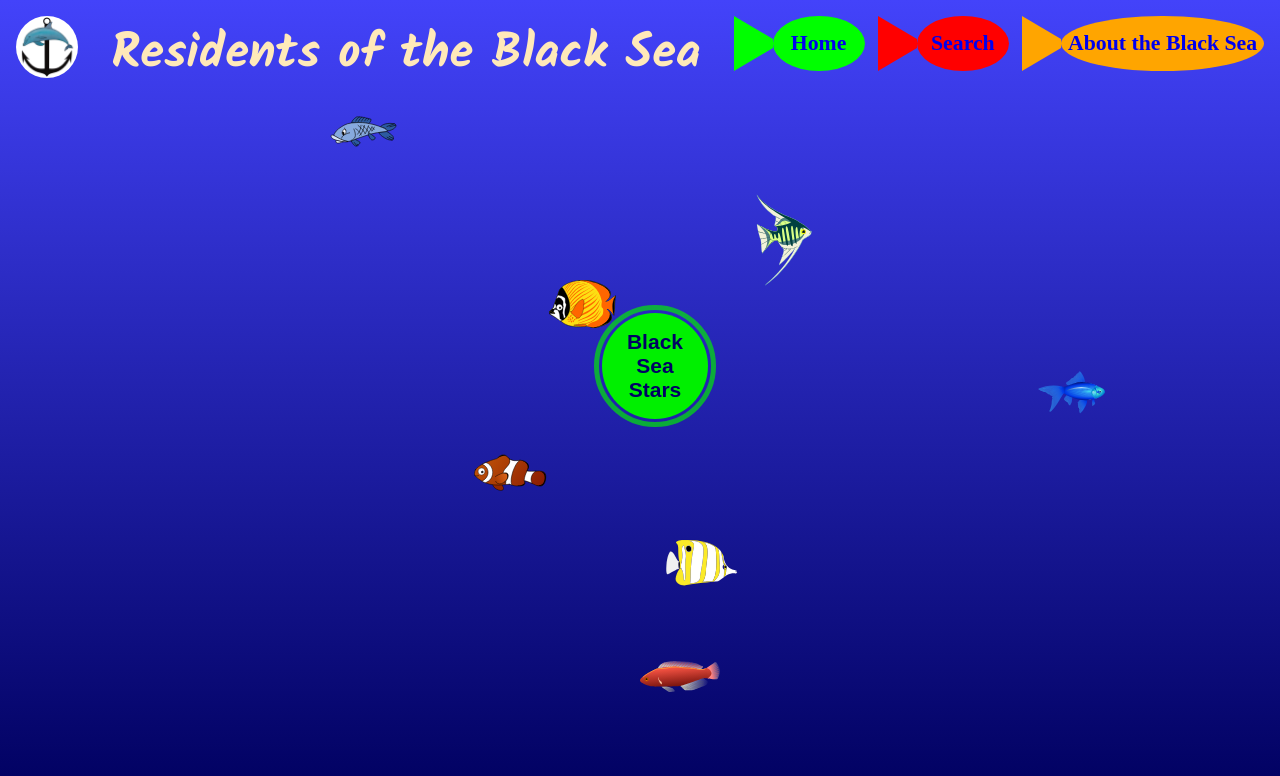
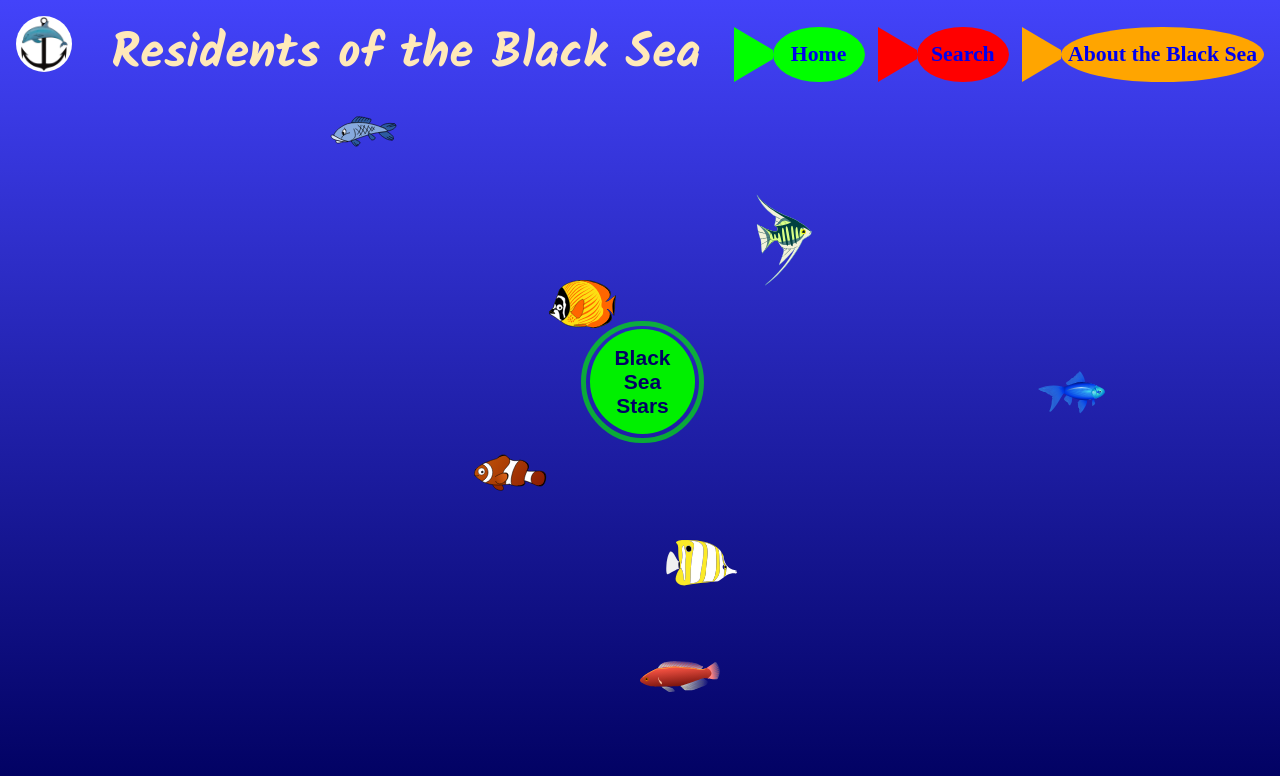
Before and after one commit to AlexandrChek/Residents_of_the_Black_Sea, a Vue app: page / in a window 1280 px wide. Shown: the top 776 px of the page. Built offline with nearby package versions, Linux system fonts and the light colour scheme; the HTML template or start-up script is replaced by a standard one.

Commit message:
logo corrected

```diff
--- a/src/components/BurgerLines.vue
+++ b/src/components/BurgerLines.vue
@@ -11,13 +11,17 @@ name: 'BurgerLines'
 </script>
 
 <style scoped lang="scss">
-@import '../scss/extends';
+@import '../scss/variables';
 
 .burger-wrapper {
     display: flex;
     flex-direction: column;
-    justify-content: space-evenly;
-    @extend %header-height;
+    justify-content: space-around;
+    height: $logo-width;
+    @media(min-width: 768px) {
+        margin-top: 3px;
+        width: 90%;
+    }
 }
 .line {
     width: 100%;
--- a/src/components/GreyButton.vue
+++ b/src/components/GreyButton.vue
@@ -14,7 +14,7 @@ export default {
     }
 
     div {
-        border: 1px solid white;
+        border: 1px solid wheat;
         border-radius: 3px;
         width: 100%;
         @include shedow(0.15vw);
--- a/src/components/LogoComp.vue
+++ b/src/components/LogoComp.vue
@@ -1,7 +1,7 @@
 <template>
-    <div>
+    <router-link to="/">
         <img src="../pictures/logo.jpg" alt="Logo" class="logo">
-    </div>
+    </router-link>
 </template>
 
 <script>
@@ -11,13 +11,11 @@ export default {
 </script>
 
 <style scoped lang="scss">
-@import '../scss/extends';
+@import '../scss/variables';
 
-div {
-    @extend %header-height;
-}
 .logo {
-      max-width: 100%;
-      border-radius: 50%;
+    width: $logo-width;
+    height: $logo-width;
+    border-radius: 50%;
 }
 </style>
--- a/src/components/MainTitle.vue
+++ b/src/components/MainTitle.vue
@@ -17,12 +17,12 @@ export default {
 div {
     display: flex;
     justify-content: center;
-    align-items: center;
+    align-items: flex-end;
 }
 h1 {
-      margin: 0;
-      font-family: 'Kalam', cursive;
-      font-size: calc(10px + 3vw);
-      color: $creme-brulee;
-    }
+    margin: 0;
+    font-family: 'Kalam', cursive;
+    font-size: $h1-f-size;
+    color: $creme-brulee;
+}
 </style>
--- a/src/components/MenuComp.vue
+++ b/src/components/MenuComp.vue
@@ -37,8 +37,8 @@ export default {
 
 @mixin tailprops($t-margin, $t-border) {
     margin: $t-margin;
-    border-top: $t-border;
-    border-bottom: $t-border;
+    border-top: $t-border solid transparent;
+    border-bottom: $t-border solid transparent;
 }
 
     .vert {
@@ -46,13 +46,11 @@ export default {
         right: calc($header-margin + ($header-without-margin * 0.1));
         top: $header-margin;
         z-index: 3;
-        @media(min-width: 576px) {
-            right: calc($header-margin + ($header-without-margin * 0.09));
-        }
     }
     .horiz {
         display: inline-flex;
         justify-content: space-between;
+        align-items: center;
     }
     .item-wrapper {
         display: flex;
@@ -68,9 +66,9 @@ export default {
     .tail {
         width: 0;
         height: 9px;
-        @include tailprops(auto 0, 21px solid transparent);
+        @include tailprops(auto 0, 21px);
         @media(min-width: 992px) {
-            @include tailprops(0, calc(($header-without-margin * 0.05 - 7px - 9px) / 2) solid transparent);
+            @include tailprops(0, calc(($header-without-margin * 0.05 - 7px - 9px) / 2));
         }
     }
 
--- a/src/scss/_extends.scss
+++ b/src/scss/_extends.scss
@@ -1,14 +1,4 @@
 @import './variables';
-
-%header-height {
-    height: calc($header-without-margin * 0.09);
-    @media(min-width: 576px) {
-        height: calc($header-without-margin * 0.07);
-    }
-    @media(min-width: 992px) {
-        height: calc($header-without-margin * 0.05);
-    }
-}
 
 %big-bottom-wrapper {
     padding: 0 $header-margin $header-margin $header-margin;
--- a/src/scss/_variables.scss
+++ b/src/scss/_variables.scss
@@ -1,5 +1,9 @@
 $header-margin: calc(3px + 1vw);
 $header-without-margin: calc(100vw - ($header-margin * 2));
+
+$logo-width: calc(18px + 3vw);
+
+$h1-f-size: calc(10px + 3vw);
 
 $fish-line-height: calc((100vh - 9vw) / 8);
 
--- a/src/views/HomePage.vue
+++ b/src/views/HomePage.vue
@@ -50,18 +50,15 @@ export default {
 <style scoped lang="scss">
 @import '../scss/variables';
 
-$home-min-height: calc(100vh - $header-margin * 2 - $header-without-margin * 0.09);
-
 .home {
     position: relative;
     overflow-x: hidden;
-    width: 100vw;
-    min-height: $home-min-height;
+    min-height: calc(100vh - ($header-margin * 2) - ($h1-f-size * 2));
 }
 .stars {
   position: absolute;
-  left: calc((100vw - ($main-text-f-size * 5)) / 2);
-  top: calc(($home-min-height - ($main-text-f-size * 5)) / 2 - $fish-line-height);
+  left: calc(50% - ((($main-text-f-size * 5) + 25px) / 2));
+  top: calc(50% - (($main-text-f-size * 5) + 25px));
   text-decoration: none;
 }
 </style>
```
Also changed, not shown: 6 other files (tests, documents, lock files or other folders).
